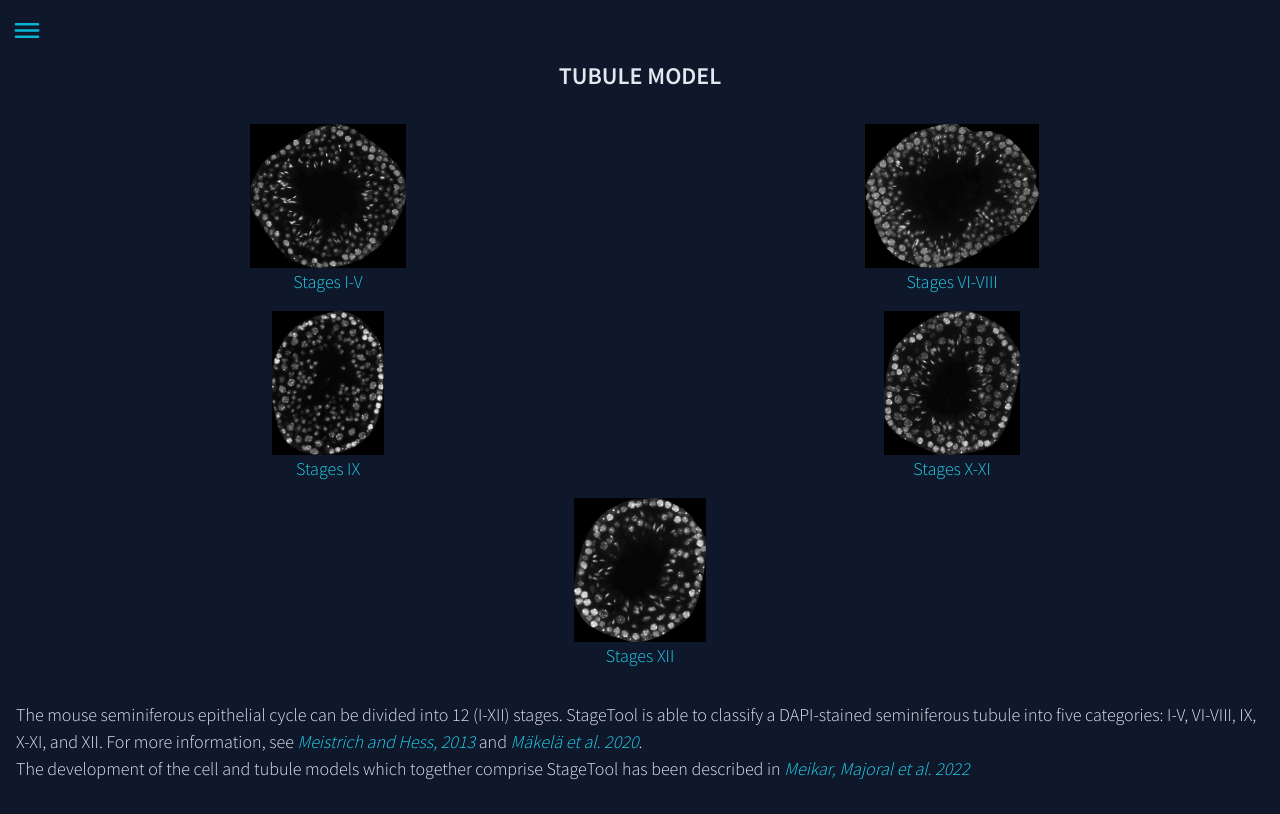
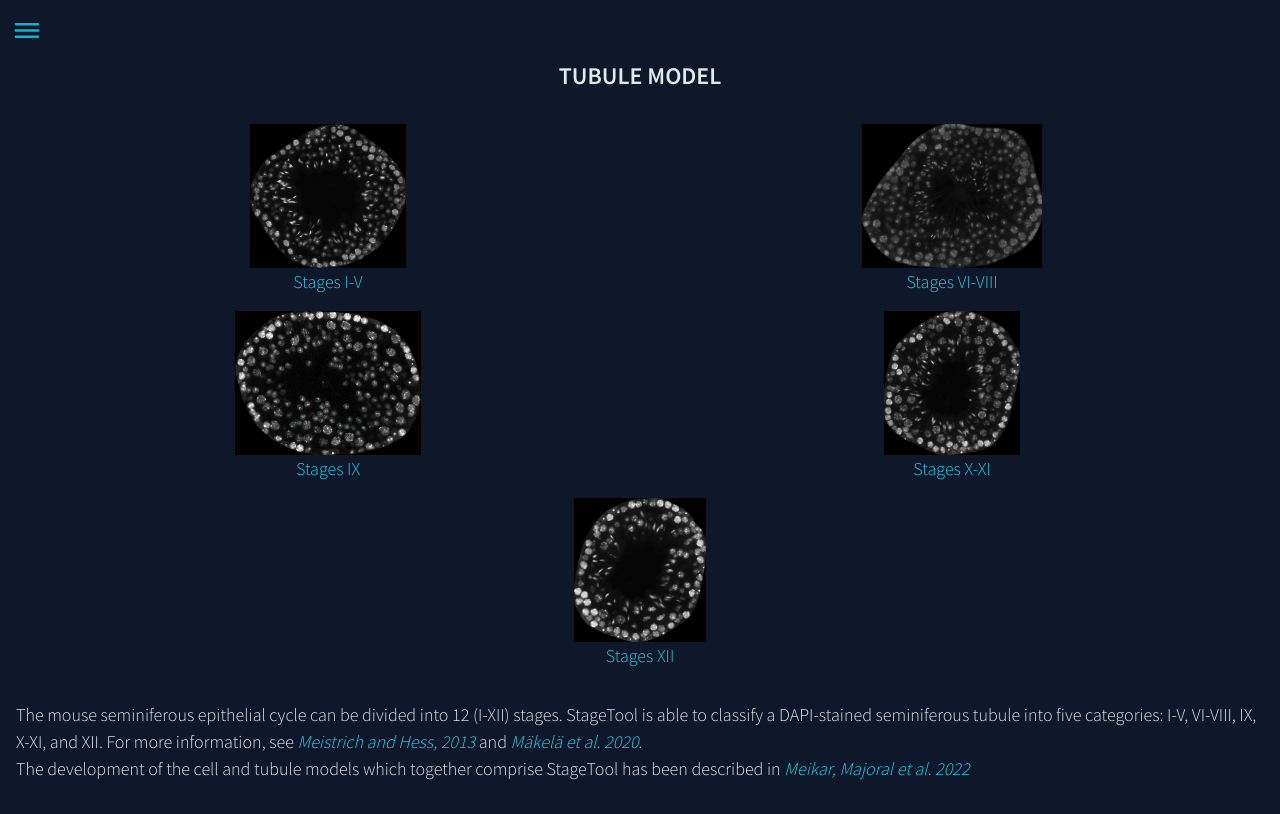
Before and after one commit to Turku-BioImaging/stagetool-ui, a Vue app: page /tubule-model in a window 1280 px wide. Built offline with nearby package versions, Linux system fonts and the light colour scheme.

Commit message:
fix images and update links

```diff
--- a/src/views/TubuleModel.vue
+++ b/src/views/TubuleModel.vue
@@ -8,11 +8,11 @@
           <p>Stages I-V</p>
         </li>
         <li>
-          <img src="~@/assets/tubule-stages/2_5.jpg" alt="" />
+          <img src="~@/assets/tubule-stages/7_8.png" alt="" />
           <p>Stages VI-VIII</p>
         </li>
         <li>
-          <img src="~@/assets/tubule-stages/9_early.png" alt="" />
+          <img src="~@/assets/tubule-stages/9.png" alt="" />
           <p>Stages IX</p>
         </li>
         <li>
```
Also changed, not shown: src/assets/tubule-stages/9.png (added).
